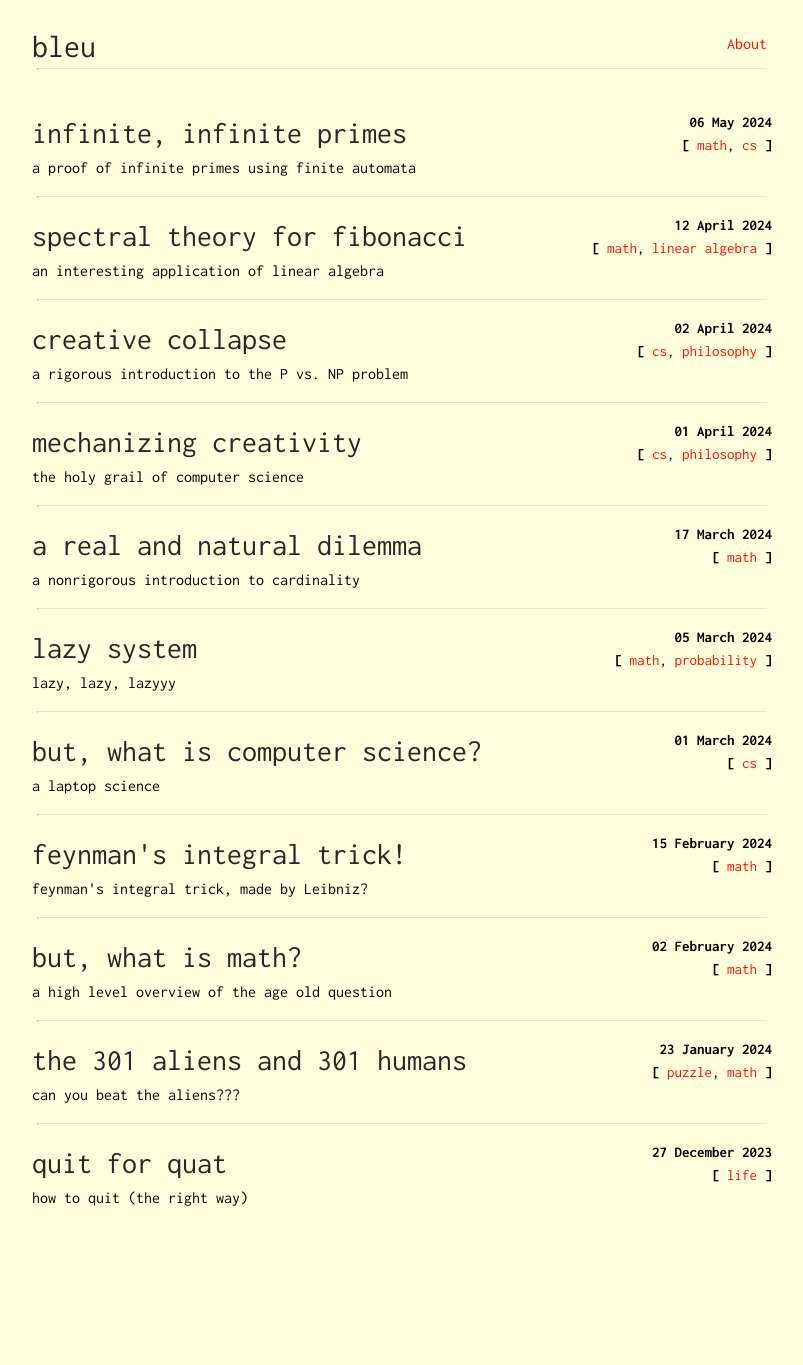
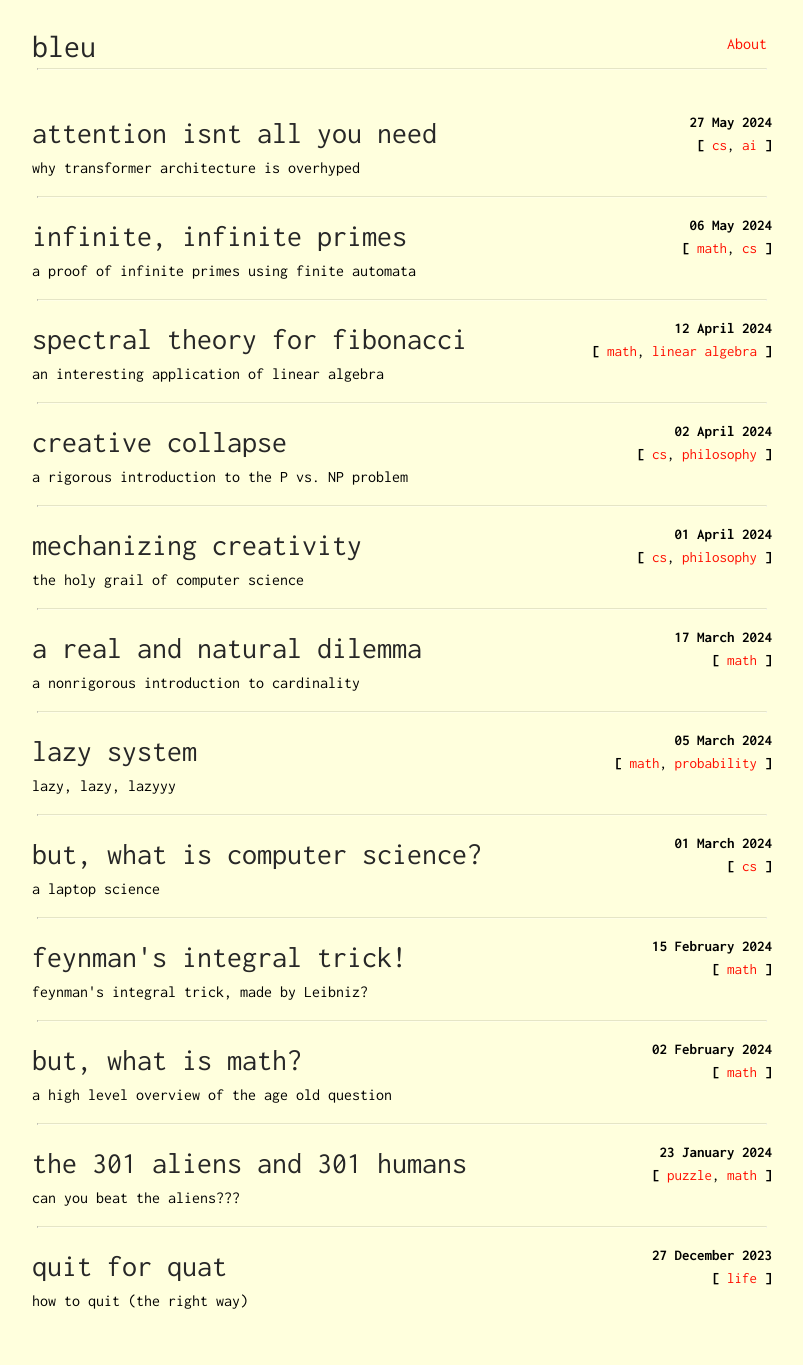
Before and after one commit to chrissuu/bleu_fix, a Jekyll site: the page built from index.html, in a window 1280 px wide. Shown: the whole page, without its empty margins (238-1041 px from the left). Built offline with Jekyll 4.4.1, drawn with Linux system fonts in a browser that asks for light colours; before the commit the page ends 1262 px from its top, so only the background shows below that.

```diff
--- /dev/null
+++ b/_posts/2024-05-27-attention-isnt-all-you-need.md
@@ -0,0 +1,19 @@
+---
+layout: post
+title: attention isnt all you need
+subtitle: why transformer architecture is overhyped
+tags: [cs, ai]
+---
+### Introduction
+
+<p align = "center">
+  <img src="../assets/Chinese-abacus.jpg" width = "400"/>
+</p>
+
+
+When the Transformer architecture was introduced in the paper "Attention is all you need",
+### References
+
+>
+>
+>
```
Also changed, not shown: _posts/2024-05-06-infinite-infinite-primes.md (+1 -1 lines), assets/machine_learning.jpeg (added), 2 other files.
